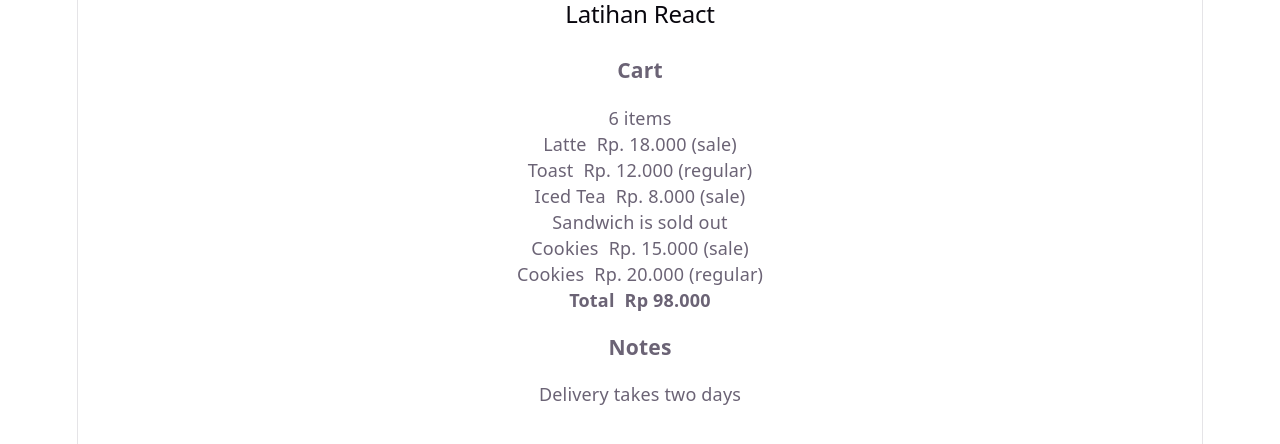
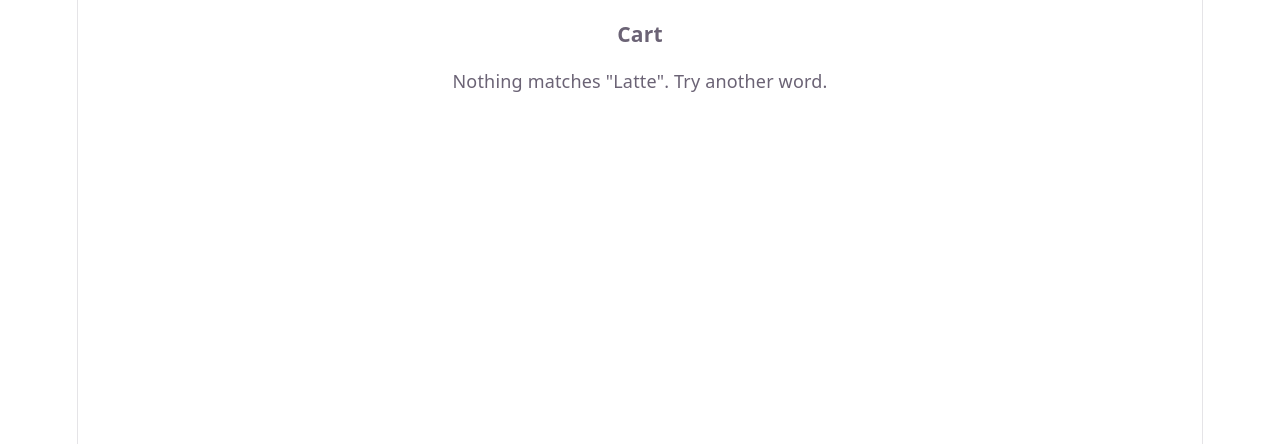
Before and after one commit to wech11/bwa-react-dasar, a React (Vite) app: page / in a window 1280 px wide. Shown: the top 444 px of the page. Built offline with nearby package versions, Linux system fonts and the light colour scheme.

Commit message:
section 4 - menangani daftar kosong

```diff
--- a/src/App.tsx
+++ b/src/App.tsx
@@ -1,15 +1,14 @@
 import "./App.css";
-import Card from "./basic/pages/Card";
 import ProductList from "./basic/pages/ProductList";
 
 function App() {
   return (
     <>
-      <h2>Latihan React</h2>
+      {/* <h2>Latihan React</h2> */}
       <ProductList />
-      <Card title="Notes">
+      {/* <Card title="Notes">
         <p>Delivery takes two days</p>
-      </Card>
+      </Card> */}
     </>
   );
 }
--- a/src/basic/pages/ProductList.tsx
+++ b/src/basic/pages/ProductList.tsx
@@ -11,16 +11,38 @@ type Product = {
 };
 
 const products: Product[] = [
-  { id: "1", name: "Latte", price: 18000 , inOnSale: true, isSoldOut: false},
-  { id: "2", name: "Toast", price: 12000, inOnSale: false, isSoldOut: false },
-  { id: "3", name: "Iced Tea", price: 8000, inOnSale: true, isSoldOut: false },
-  { id: "4", name: "Sandwich", price: 25000, inOnSale: false, isSoldOut: true },
-  { id: "5", name: "Cookies", price: 15000, inOnSale: true, isSoldOut: false },
-  { id: "6", name: "Cookies", price: 20000 },
+//   { id: "1", name: "Latte", price: 18000, inOnSale: true, isSoldOut: false },
+//   { id: "2", name: "Toast", price: 12000, inOnSale: false, isSoldOut: false },
+//   { id: "3", name: "Iced Tea", price: 8000, inOnSale: true, isSoldOut: false },
+//   { id: "4", name: "Sandwich", price: 25000, inOnSale: false, isSoldOut: true },
+//   { id: "5", name: "Cookies", price: 15000, inOnSale: true, isSoldOut: false },
+//   { id: "6", name: "Cookies", price: 20000 }
 ];
 
 function ProductList() {
+  const searchTerm: string = "Latte";
   const total = products.reduce((sum, product) => sum + product.price, 0);
+
+  if (products.length === 0) {
+    return (
+      <Card title="Cart">
+        {searchTerm === "" ? (
+          <p>Your cart is empty. Add something from the menu to get started.</p>
+        ) : (
+          <p>Nothing matches &quot;{searchTerm}&quot;. Try another word.</p>
+        )}
+      </Card>
+    );
+  }
+
+  //   if (products.length === 0) {
+  //     return (
+  //       <Card title="Cart">
+  //         <p>Your cart is empty.</p>
+  //         <p>Add something from the menu to get started.</p>
+  //       </Card>
+  //     );
+  //   }
   return (
     <div>
       <Card title="Cart">
```
Also changed, not shown: src/basic/.glossarium.txt.
